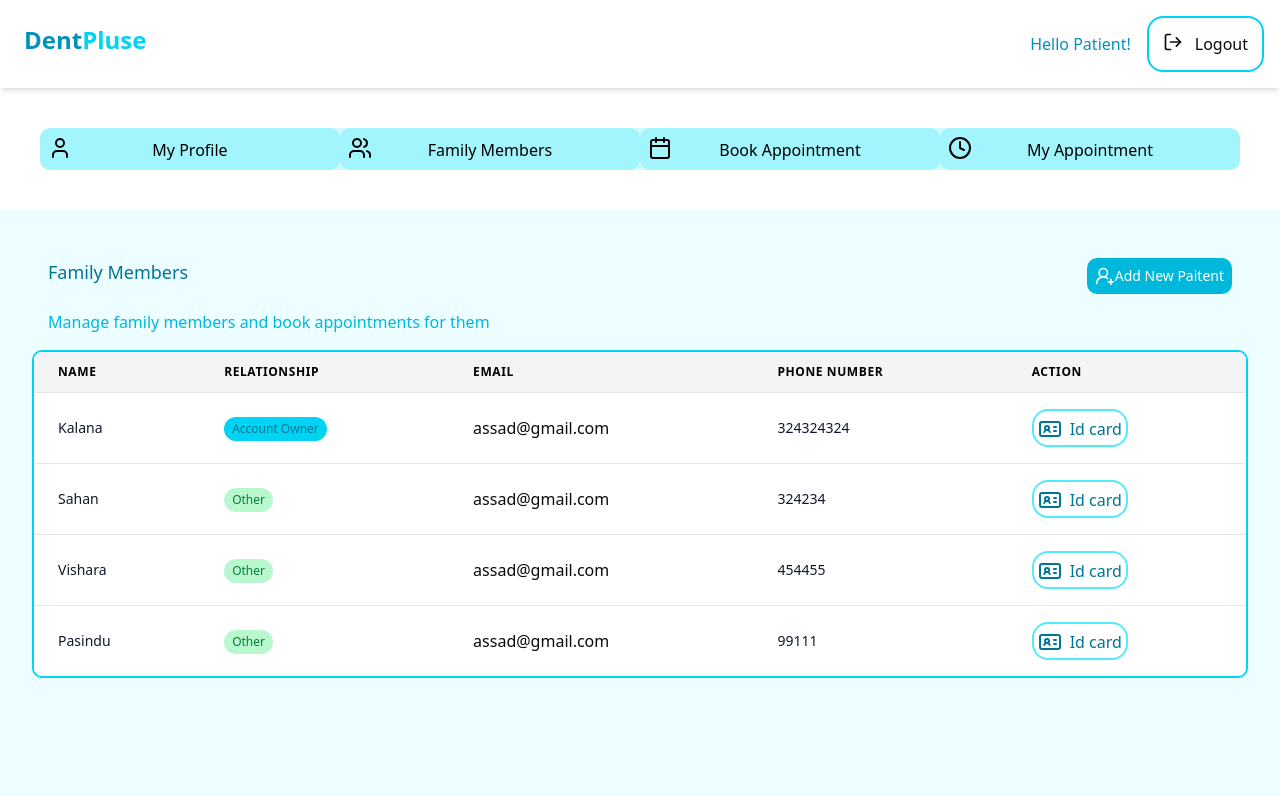
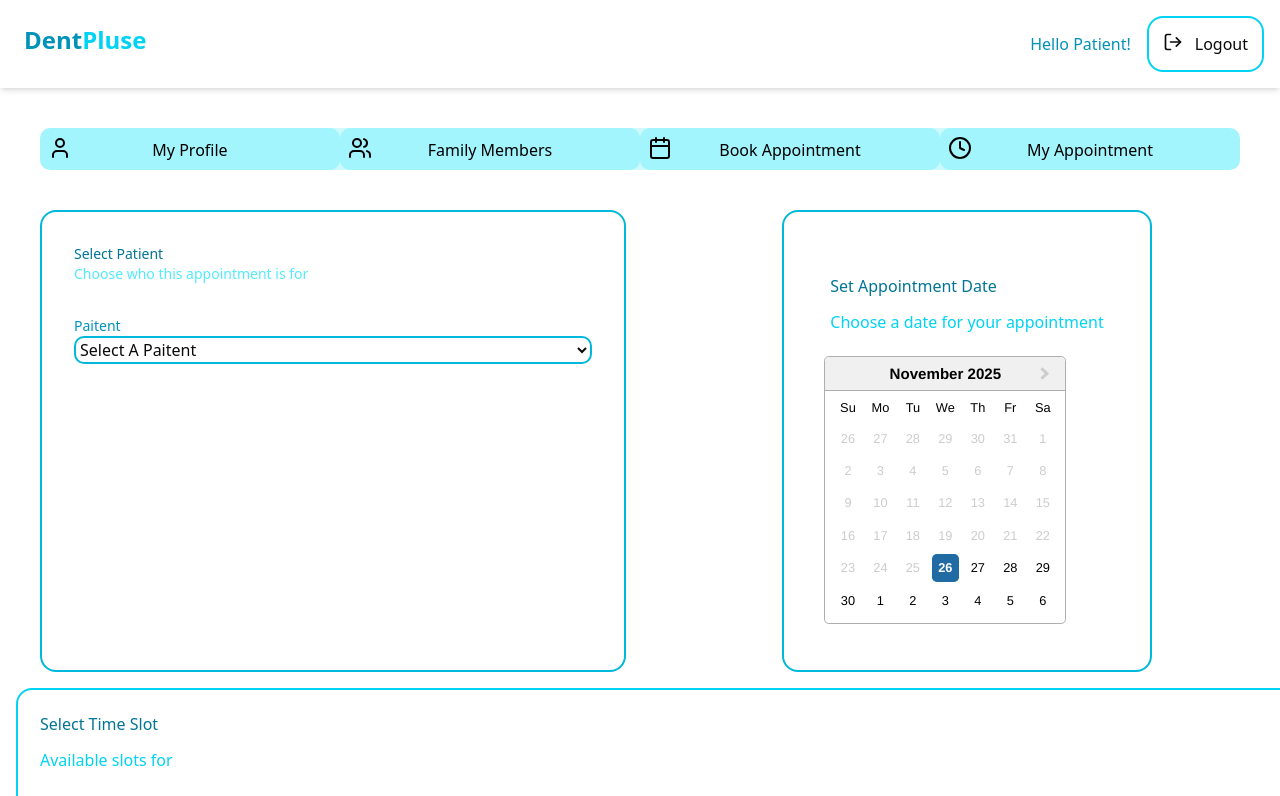
Before and after one commit to HVPasindu/DentPulse, a React app in the folder frontend/: page /patient/bookappointments in a window 1280 px wide. Shown: the top 796 px of the page. Built offline with nearby package versions, Linux system fonts and the light colour scheme; the HTML template or start-up script is replaced by a standard one.

Commit message:
create  book appoinments page

```diff
--- a/frontend/src/App.jsx
+++ b/frontend/src/App.jsx
@@ -6,6 +6,7 @@ import PaitentProfile from "./PatientPages/MyProfile/PaitentProfile";
 import PatientHeader from "./PatientPages/StaticPages/PatientHeader";
 import { PatientIdCard } from "./PatientPages/MyProfile/PatientIdCard";
 import { FamilyMembers } from "./PatientPages/FamilyMember/FamilyMembers";
+import { BookAppoinment } from "./PatientPages/BookAppointment/BookAppoinment";
 function App() {
   return (
     <BrowserRouter>
@@ -13,7 +14,7 @@ function App() {
         <Route path="/patient" element={<Layout />}>
           <Route index element={<PaitentProfile/>}/>
           <Route path="family" element={<FamilyMembers />} />
-          <Route path="bookappointments" element={<FamilyMembers />} />
+          <Route path="bookappointments" element={<BookAppoinment />} />
           <Route path="myappointments" element={<FamilyMembers />} />
         </Route>
       </Routes>
--- a/frontend/src/PatientPages/AppointmentDate.jsx
+++ /dev/null
@@ -1,56 +0,0 @@
-import { useState } from "react";
-import DatePicker from "react-datepicker";
-import "react-datepicker/dist/react-datepicker.css";
-import { TimeCardComponent } from "./TimeCardComponent";
-import { timedata } from "./data/timedata";
-// import { newDate } from "react-datepicker/dist/date_utils";
-
-export const AppointmentDate = () => {
-  const [date, setDate] = useState(new Date());
-
-  let selected_date = date;
-
-
-
-  return (
-    <>
-      <div className="flex flex-col justify-center items-center">
-        <div className="bg-white border-2 border-cyan-500 rounded-2xl flex flex-col justify-center items-center max-w-fit">
-          <div className="p-10">
-            <div className="py-4">
-              <h1 className="p-1.5 text-cyan-700">Set Appointment Date</h1>
-              <h1 className="p-1.5 text-cyan-400">Choose a date for your appointment</h1>
-            </div>
-            <DatePicker
-              selected={date}
-              onChange={(d) => setDate(d)}
-              inline
-              minDate={new Date()}
-              maxDate={new Date(new Date().setMonth(new Date().getMonth() + 3))}
-            />
-          </div>
-        </div>
-        <div className="border-2 border-cyan-400 m-4 gap-x-3 w-2xl p-4 rounded-2xl bg-white
-         ">
-          <div className="flex flex-col pb-4">
-            <h1 className="p-1.5 text-cyan-700">Select Time Slot</h1>
-            <h1 className="p-1.5 text-cyan-400">
-              Available slots for {selected_date.toDateString()}
-            </h1>
-          </div>
-          <div className="grid  grid-cols-3 ">
-            {timedata.map((data) => (
-              <TimeCardComponent date={data} />
-            ))}
-          </div>
-
-          <div className="flex justify-center items-center p-6">
-            <button className="w-[90%] rounded-2xl p-2 text-white bg-cyan-600 hover:bg-cyan-800 ">
-              Book An Appoinment
-            </button>
-          </div>
-        </div>
-      </div>
-    </>
-  );
-};
--- /dev/null
+++ b/frontend/src/PatientPages/BookAppointment/AppointmentDate.jsx
@@ -0,0 +1,40 @@
+import { useState } from "react";
+import DatePicker from "react-datepicker";
+import "react-datepicker/dist/react-datepicker.css";
+import { TimeCardComponent } from "./TimeCardComponent";
+
+// import { newDate } from "react-datepicker/dist/date_utils";
+
+export const AppointmentDate = () => {
+  const [date, setDate] = useState(new Date());
+
+
+  let selected_date = date;
+
+
+
+  return (
+    <>
+      <div className="flex flex-col justify-center items-center">
+        <div className="bg-white border-2 border-cyan-500 rounded-2xl flex flex-col justify-center items-center w-max-fit">
+          <div className="p-10">
+            <div className="py-4">
+              <h1 className="p-1.5 text-cyan-700">Set Appointment Date</h1>
+              <h1 className="p-1.5 text-cyan-400">
+                Choose a date for your appointment
+              </h1>
+            </div>
+            <DatePicker
+              selected={date}
+              onChange={(d) => setDate(d)}
+              inline
+              minDate={new Date()}
+              maxDate={new Date(new Date().setMonth(new Date().getMonth() + 3))}
+            />
+          </div>
+        </div>
+
+      </div>
+    </>
+  );
+};
--- /dev/null
+++ b/frontend/src/PatientPages/BookAppointment/BookAppoinment.jsx
@@ -0,0 +1,20 @@
+import React from "react";
+import { AppointmentDate } from "./AppointmentDate";
+import { RecentAppoinment } from "./RecentAppoinment";
+import { SelectPatient } from "./SelectPatient";
+import { TimeSlot } from "./TimeSlot";
+export const BookAppoinment = () => {
+  return (
+    <div>
+      <div className="flex flex-col">
+        <div className="grid grid-cols-1 md:grid-cols-2 justify-evenly gap-7">
+          <SelectPatient />
+          <AppointmentDate />
+        </div>
+        <div className="gap-6">
+          <TimeSlot />
+        </div>
+      </div>
+    </div>
+  );
+};
--- /dev/null
+++ b/frontend/src/PatientPages/BookAppointment/SelectPatient.jsx
@@ -0,0 +1,42 @@
+import React from "react";
+
+export const SelectPatient = () => {
+
+
+
+
+  return (
+
+    <div className="pl-10">
+
+      <div className="rounded-2xl  border-2 border-cyan-500 h-full p-4">
+        <div className="p-4">
+          <h1 className="text-cyan-700 text-sm">
+            Select Patient
+            <br />
+            <span className="text-cyan-300 text-sm">
+              Choose who this appointment is for
+            </span>
+          </h1>
+        </div>
+
+        <div className="p-4">
+          <h1 className="text-sm text-cyan-600">Paitent</h1>
+          <select
+            name="
+            "
+            id=""
+            className="border-2  border-cyan-500 rounded-lg w-full"
+          >
+
+            <option value="" className="text-cyan-500">Select A Paitent</option>
+            <option value="" className="text-cyan-500">Kalana</option>
+            <option value="" className="text-cyan-500">Sahan</option>
+            <option value="" className="text-cyan-500">Vishara</option>
+            <option value="" className="text-cyan-500">naveesha</option>
+          </select>
+        </div>
+      </div>
+    </div>
+  );
+};
--- /dev/null
+++ b/frontend/src/PatientPages/BookAppointment/TimeSlot.jsx
@@ -0,0 +1,32 @@
+import React from "react";
+import { timedata } from "../data/timedata";
+import { TimeCardComponent } from "./TimeCardComponent";
+export const TimeSlot = () => {
+  return (
+    <div>
+      <div
+        className="border-2 border-cyan-400 m-4 gap-x-3 w-full p-4 rounded-2xl bg-white
+         "
+      >
+        <div className="flex flex-col pb-4">
+          <h1 className="p-1.5 text-cyan-700">Select Time Slot</h1>
+          <h1 className="p-1.5 text-cyan-400">
+            {/* Available slots for {selected_date.toDateString()} */}
+            Available slots for
+          </h1>
+        </div>
+        <div className="grid  grid-cols-3 ">
+          {timedata.map((data) => (
+            <TimeCardComponent date={data} />
+          ))}
+        </div>
+
+        <div className="flex justify-center items-center p-6">
+          <button className="w-[90%] rounded-2xl p-2 text-white bg-cyan-600 hover:bg-cyan-800 ">
+            Book An Appoinment
+          </button>
+        </div>
+      </div>
+    </div>
+  );
+};
--- a/frontend/src/PatientPages/FamilyMember/PopupForm.jsx
+++ b/frontend/src/PatientPages/FamilyMember/PopupForm.jsx
@@ -1,7 +1,8 @@
 import React from "react";
-import { useState } from "react";
+
 import { X } from "lucide-react";
 const inputs = [
+
   {
     id: "1",
     name: "Patient Name",
@@ -45,6 +46,7 @@ const inputs = [
     value: "",
     type: "text",
   },
+
 ];
 export const PopupForm = ({ closeModal, handleChange, handleSubmit }) => {
   return (
@@ -110,10 +112,10 @@ export const PopupForm = ({ closeModal, handleChange, handleSubmit }) => {
                     <br />
                     <input
                       type={input.type}
-                      className="border-2 border-cyan-500 w-[95%] rounded-md p-0.5  "
+                      className="border-2 border-cyan-500  w-[95%]   rounded-md p-0.5  "
                       placeholder={input.name}
                       onChange={handleChange}
-                      value={input.value}
+                      value={""}
                     />
                   </div>
                 )}
--- a/frontend/src/PatientPages/MyProfile/PaitentProfile.jsx
+++ b/frontend/src/PatientPages/MyProfile/PaitentProfile.jsx
@@ -1,8 +1,8 @@
 import React from "react";
 import PatientHeader from "../StaticPages/PatientHeader";
-import { AppointmentDate } from "../AppointmentDate";
+import { AppointmentDate } from "../BookAppointment/AppointmentDate";
 import { PatientDetail } from "./PatientDetail";
-import { RecentAppoinment } from "../RecentAppoinment";
+
 import { PatientIdCard } from "./PatientIdCard";
 import { NavigationButtons } from "../StaticPages/NavigationButtons";
 const MainInterface = () => {
```
Also changed, not shown: frontend/src/PatientPages/BookAppointment/RecentAppoinment.jsx (renamed from frontend/src/PatientPages/RecentAppoinment.jsx), frontend/src/PatientPages/BookAppointment/TimeCardComponent.jsx (renamed from frontend/src/PatientPages/TimeCardComponent.jsx).
